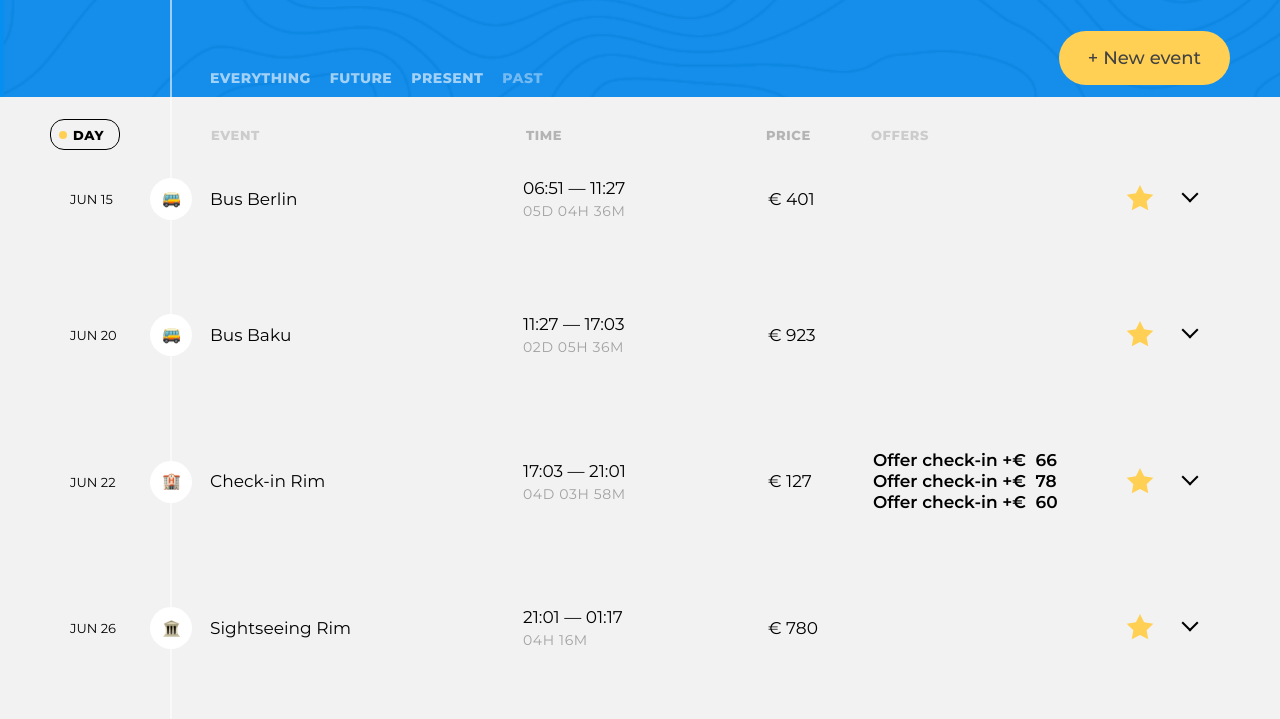
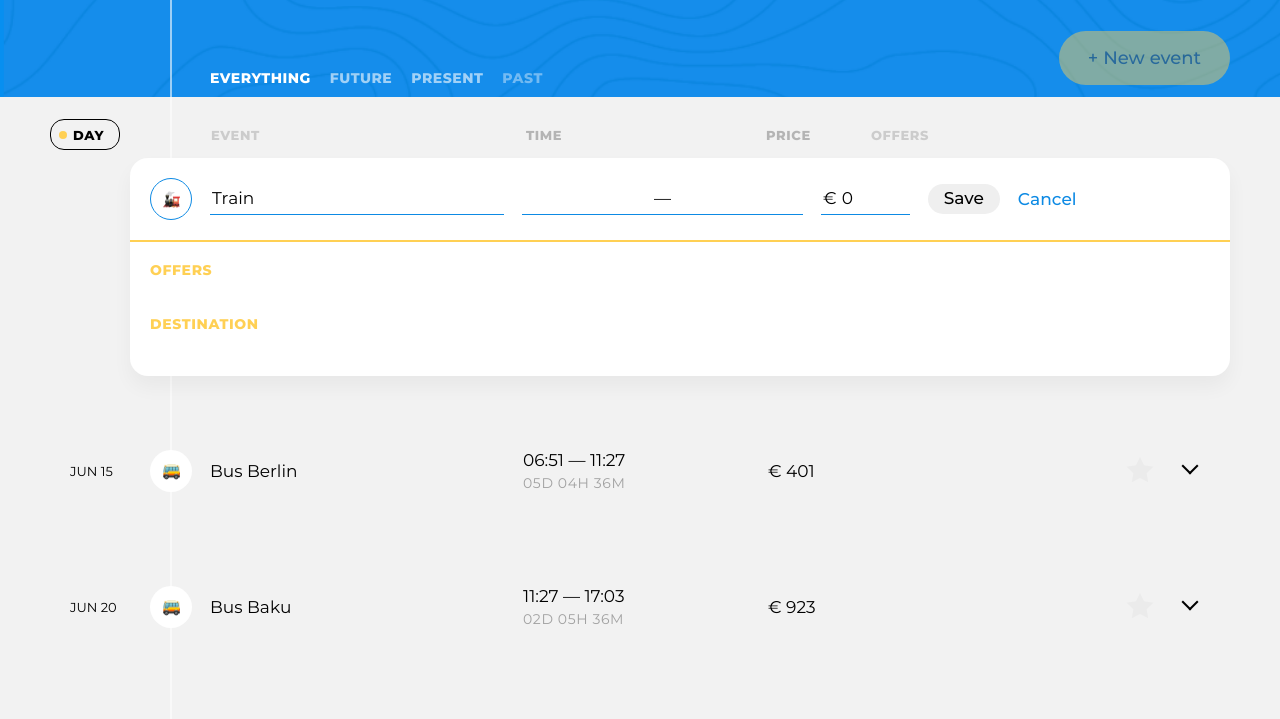
Before and after one commit to htmlacademy-ecmascript/563053-big-trip-20, a website built with webpack: page public/index.html in a window 1280 px wide. Both pictures are taken after a click on the button "New event". Shown: the part 68-787 px from the top of the page. Built offline with nearby package versions, Linux system fonts and the light colour scheme.

Commit message:
hw module7-task1 final changes

```diff
--- a/public/index.html
+++ b/public/index.html
@@ -21,8 +21,6 @@
               <!-- Фильтры -->
             </div>
           </div>
-
-          <button class="trip-main__event-add-btn  btn  btn--big  btn--yellow" type="button">New event</button>
         </div>
       </div>
     </header>
--- a/src/const.js
+++ b/src/const.js
@@ -18,5 +18,10 @@ const UpdateType = {
   MAJOR: 'MAJOR',
 };
 
+const EditType = {
+  EDITING: 'EDITING',
+  CREATING: 'CREATING'
+};
 
-export {SortType, UserAction, UpdateType};
+
+export {SortType, UserAction, UpdateType, EditType};
--- a/src/main.js
+++ b/src/main.js
@@ -29,7 +29,7 @@ const filterPresenter = new FilterPresenter({
   filterModel
 });
 
-const boardPresenter = new BoardPresenter({container: tripEventsContainer, destinationsModel, offersModel, pointsModel, filterModel});
+const boardPresenter = new BoardPresenter({container: tripEventsContainer, newPointButtonContainer: tripMain, destinationsModel, offersModel, pointsModel, filterModel});
 
 render(new TitleView({
   title: 'Amsterdam - Chamonix - Geneva',
--- a/src/mock/const.js
+++ b/src/mock/const.js
@@ -15,7 +15,12 @@ const POINT_EMPTY = {
   basePrice: 0,
   dateFrom: null,
   dateTo: null,
-  destination: null,
+  destination: {
+    id: '',
+    description: '',
+    name: '',
+    pictures: []
+  },
   isFavorite: false,
   offers: [],
   type: DEFAULT_TYPE
--- a/src/model/destination-model.js
+++ b/src/model/destination-model.js
@@ -12,7 +12,11 @@ export default class DestinationsModel {
     return this.#destinations;
   }
 
-  /*getById(id) {
+  getByCity(city) {
+    return this.#destinations.find((pointDestination) => pointDestination.name === city);
+  }
+
+  getById(id) {
     return this.#destinations.find((destination) => destination.id === id);
-  }*/
+  }
 }
--- a/src/presenter/board-presenter.js
+++ b/src/presenter/board-presenter.js
@@ -1,14 +1,18 @@
 import { SortType, UserAction, UpdateType } from '../const.js';
 import {render, remove, replace} from '../framework/render.js';
-import { filter } from '../utils/filter.js';
+import { filter, FilterType } from '../utils/filter.js';
 import { getPointsDateDifference, getPointsDurationDifference, getPointsPriceDifference } from '../utils/point.js';
 import EventListView from '../view/event-list-view.js';
+import NewPointButtonView from '../view/new-button-view.js';
 import SortView from '../view/sort-view.js';
+import NewPointPresenter from './new-point-presenter.js';
 import PointPresenter from './point-presenter.js';
+import MessageView from '../view/message-view.js';
 
 export default class BoardPresenter {
   #eventListComponent = new EventListView();
   #container = null;
+  #newPointButtonContainer = null;
   #destinationModel = null;
   #offersModel = null;
   #pointsModel = null;
@@ -16,15 +20,27 @@ export default class BoardPresenter {
   #pointPresenters = new Map();
   #currentSortType = SortType.DAY;
   #filterModel = null;
+  #newPointPresenter = null;
+  #newPointButton = null;
+  #messageComponent;
   #handleModelEvent = null;
   #isCreating = false;
 
-  constructor({container, destinationsModel, offersModel, pointsModel, filterModel}) {
+  constructor({container, newPointButtonContainer, destinationsModel, offersModel, pointsModel, filterModel}) {
     this.#container = container;
+    this.#newPointButtonContainer = newPointButtonContainer;
     this.#destinationModel = destinationsModel;
     this.#offersModel = offersModel;
     this.#pointsModel = pointsModel;
     this.#filterModel = filterModel;
+
+    this.#newPointPresenter = new NewPointPresenter({
+      container: this.#eventListComponent.element,
+      destinationsModel: this.#destinationModel,
+      offersModel: this.#offersModel,
+      onDataChange: this.#viewActionHandler,
+      onDestroy: this.#newPointDestroyHandler
+    });
 
     this.#pointsModel.addObserver(this.#modelEventHandler);
     this.#filterModel.addObserver(this.#modelEventHandler);
@@ -38,7 +54,8 @@ export default class BoardPresenter {
   }
 
   init() {
-
+    this.#newPointButton = new NewPointButtonView ({onclick: this.#newPointButtonClickHandler});
+    render(this.#newPointButton, this.#newPointButtonContainer);
     this.#renderBoard();
   }
 
@@ -58,14 +75,6 @@ export default class BoardPresenter {
     return filteredData;
   }
 
-  #handleSortTypeChange = (sortType, filteredPoints) => {
-    if (this.#currentSortType !== sortType) {
-      this.#sortPoints(sortType, filteredPoints);
-      this.#clearPoints();
-      this.#renderPoints();
-    }
-  };
-
   #renderSort() {
     const prevSortComponent = this.#sortComponent;
 
@@ -82,6 +91,15 @@ export default class BoardPresenter {
       render(this.#sortComponent, this.#container);
     }
   }
+
+  #handleSortTypeChange = (sortType) => {
+    if (this.#currentSortType !== sortType) {
+      this.#currentSortType = sortType;
+      this.#clearPoints();
+      this.#renderSort();
+      this.#renderPoints();
+    }
+  };
 
   #renderListComponent() {
     render(this.#eventListComponent, this.#container);
@@ -110,11 +128,16 @@ export default class BoardPresenter {
     this.#pointPresenters.clear();
   }
 
+  #renderMessage() {
+    this.#messageComponent = new MessageView({filterType: this.#filterModel.filter});
+    render(this.#messageComponent, this.#container);
+  }
+
   #renderBoard() {
-    /*if (this.points.length === 0 && !this.#isCreating) {
+    if (this.points.length === 0 && !this.#isCreating) {
       this.#renderMessage();
       return;
-    }*/
+    }
 
     this.#renderSort();
     this.#renderListComponent();
@@ -123,7 +146,9 @@ export default class BoardPresenter {
 
   #clearBoard = ({resetSortType = false} = {}) => {
     this.#clearPoints();
-    //remove(this.#messageComponent);
+    if (this.#messageComponent) {
+      remove(this.#messageComponent);
+    }
 
     if (resetSortType) {
       this.#currentSortType = SortType.DAY;
@@ -162,6 +187,24 @@ export default class BoardPresenter {
 
   #modeChangeHandler = () => {
     this.#pointPresenters.forEach((presenter) => presenter.resetView());
-    //this.#newPointPresenter.destroy();
+    this.#newPointPresenter.destroy();
+  };
+
+  #newPointButtonClickHandler = () => {
+    this.#isCreating = true;
+    this.#currentSortType = SortType.DAY;
+    this.#filterModel.setFilter(UpdateType.MAJOR, FilterType.EVERYTHING);
+    this.#newPointButton.setDisabled(true);
+    this.#newPointPresenter.init();
+  };
+
+  #newPointDestroyHandler = () => {
+    this.#isCreating = false;
+    this.#newPointButton.setDisabled(false);
+    if (this.points.length === 0) {
+      remove(this.#sortComponent);
+      this.#sortComponent = null;
+      this.#renderMessage();
+    }
   };
 }
--- a/src/presenter/filter-presenter.js
+++ b/src/presenter/filter-presenter.js
@@ -34,7 +34,7 @@ export default class FilterPresenter {
 
     this.#filterComponent = new FilterView({
       filters: this.filters,
-      currentFilter: this.#currentFilter,
+      currentFilterType: this.#currentFilter,
       onFilterChange: this.#filterTypeChangeHandler
     });
 
--- /dev/null
+++ b/src/presenter/new-point-presenter.js
@@ -0,0 +1,106 @@
+import EditPointView from '../view/edit-point-view.js';
+import {render, remove, RenderPosition} from '../framework/render.js';
+import {UserAction, UpdateType, EditType} from '../const.js';
+import { POINT_EMPTY } from '../mock/const.js';
+
+export default class NewPointPresenter {
+
+  #container = null;
+  #destinationModel = null;
+  #offersModel = null;
+  #pointsModel = null;
+  #filterModel = null;
+  #pointNewComponent = null;
+  #handleFormSubmit = null;
+  #handleDeleteClick = null;
+  #handleDestroy = null;
+  #handleEscKeyDown = null;
+  #handleDataChange = null;
+  #handleDestroyPresenter = null;
+
+  constructor({container, destinationsModel, offersModel, pointsModel, filterModel, onDataChange, onDestroy}) {
+    this.#container = container;
+    this.#destinationModel = destinationsModel;
+    this.#offersModel = offersModel;
+    this.#pointsModel = pointsModel;
+    this.#filterModel = filterModel;
+    this.#handleDataChange = onDataChange;
+    this.#handleDestroyPresenter = onDestroy;
+
+    this._eventEditComponent = null;
+  }
+
+  init() {
+    if (this.#pointNewComponent !== null) {
+      return;
+    }
+
+    this.#pointNewComponent = new EditPointView({
+      point: POINT_EMPTY,
+      pointDestinations: this.#destinationModel.destinations,
+      offers: this.#offersModel,
+      onFormSubmit: this.#formSubmitHandler,
+      onCloseClick: this.#handleClickClose,
+      typeButton: EditType.CREATING,
+      getOffersByType: (type) => this.#offersModel.getByType(type),
+      getDestinationById: (destination) => this.#destinationModel.getById(destination),
+      getDestinationByCity: (city) => this.#destinationModel.getByCity(city)
+    });
+
+    render(this.#pointNewComponent, this.#container, RenderPosition.AFTERBEGIN);
+
+    document.addEventListener('keydown', this.#escKeyDownHandler);
+  }
+
+  destroy () {
+    if (this.#pointNewComponent === null) {
+      return;
+    }
+    this.#handleDestroyPresenter();
+    document.querySelector('.trip-main__event-add-btn').disabled = false;
+    remove(this.#pointNewComponent);
+    this.#pointNewComponent = null;
+
+    document.removeEventListener('keydown', this.#escKeyDownHandler);
+  }
+
+  setSaving() {
+    this._eventEditComponent.updateData({
+      isDisabled: true,
+      isSaving: true,
+    });
+  }
+
+  setAborting() {
+    const resetFormState = () => {
+      this._eventEditComponent.updateData({
+        isDisabled: false,
+        isSaving: false,
+        isDeleting: false,
+      });
+    };
+
+    this._eventEditComponent.shake(resetFormState);
+  }
+
+  #formSubmitHandler = (point) => {
+    this.#handleDataChange(
+      UserAction.CREATE_POINT,
+      UpdateType.MINOR,
+      {id: crypto.randomUUID(),
+        ...point},
+    );
+    this.destroy();
+  };
+
+  #handleClickClose = () => {
+    this.destroy();
+  };
+
+  #escKeyDownHandler = (evt) => {
+    if (evt.key === 'Escape' || evt.key === 'Esc') {
+      evt.preventDefault();
+      this.destroy();
+    }
+  };
+}
--- a/src/presenter/point-presenter.js
+++ b/src/presenter/point-presenter.js
@@ -52,8 +52,10 @@ export default class PointPresenter {
       onFormSubmit: this.#handleFormSubmit,
       onCloseClick: this.#handleClickClose,
       onDeleteClick: this.#handleDeleteClick,
-      getOffersByType: (type) => this.#offersModel.getByType(type)}
-    );
+      getDestinationById: (destination) => this.#destinationModel.getById(destination),
+      getOffersByType: (type) => this.#offersModel.getByType(type),
+      getDestinationByCity: (city) => this.#destinationModel.getByCity(city)
+    });
 
     if (prevPointComponent === null || prevPointEditComponent === null) {
       return render(this.#pointComponent, this.#container);
@@ -85,7 +87,10 @@ export default class PointPresenter {
   }
 
   #handleFavoriteClick = () => {
-    this.#handleDataChange({...this.#point, isFavorite: !this.#point.isFavorite});
+    this.#handleDataChange(
+      UserAction.UPDATE_POINT,
+      UpdateType.MINOR,
+      {...this.#point, isFavorite: !this.#point.isFavorite});
   };
 
   #onEscKeydown = (evt) => {
--- a/src/view/edit-point-view.js
+++ b/src/view/edit-point-view.js
@@ -2,6 +2,7 @@ import flatpickr from 'flatpickr';
 
 import { formatStringToDateTime } from '../utils.js';
 import {POINT_EMPTY} from '../mock/const.js';
+import { EditType } from '../const.js';
 import AbstractStatefulView from '../framework/view/abstract-stateful-view.js';
 
 import 'flatpickr/dist/flatpickr.min.css';
@@ -16,6 +17,25 @@ const DEFAULT_TYPES = [
   {text: 'Check-in', id: 'check-in'},
   {text: 'Sightseeing', id: 'sightseeing'},
   {text: 'Restaurant', id: 'restaurant'}];
+
+const ButtonLabel = {
+  [EditType.EDITING]: 'Delete',
+  [EditType.CREATING]: 'Cancel'
+};
+
+function createDeleteButtonTemplate ({typeButton}) {
+  return `<button class= "event__reset-btn" type="reset">${ButtonLabel[typeButton]}</button>`;
+}
+
+function createRollupButtonTemplate () {
+  return '<button class= "event__rollup-btn" type="button"><span class="visually-hidden">Open event</span></button>';
+}
+
+function createPointEditControlTemplate ({typeButton}) {
+  return `<button class= "event__save-btn btn btn-blue" type="submit">Save</button>
+  ${createDeleteButtonTemplate({typeButton})}
+  ${(typeButton !== EditType.CREATING) ? createRollupButtonTemplate() : ''}`;
+}
 
 const OFFFER_CHECKBOX_NAME = 'event-offer-luggage';
 
@@ -64,14 +84,15 @@ function createDestinationList (pointDestinations) {
 }
 
 
-function getEditPointTemplate ({point, pointDestinations, offers}) {
+function getEditPointTemplate ({point, pointDestinations, offers, typeButton}, getOffersByType, getDestinationById) {
 
   const {
     basePrice, dateFrom, dateTo, type
   } = point;
 
+  const OffersByType = getOffersByType(type);
 
-  const destination = pointDestinations.find((descPoint) => descPoint.id === point.destination);
+  const destination = getDestinationById(point.destination);
 
   return `<li class="trip-events__item">
   <form class="event event--edit" action="#" method="post">
@@ -97,7 +118,7 @@ function getEditPointTemplate ({point, pointDestinations, offers}) {
                     <label class="event__label  event__type-output" for="event-destination-1">
                       ${type}
                     </label>
-                    <input class="event__input  event__input--destination" id="event-destination-1" type="text" name="event-destination" value="${destination.name}" list="destination-list-1">
+                    <input class="event__input  event__input--destination" id="event-destination-1" type="text" name="event-destination" value="${destination ? destination.name : ''}" list="destination-list-1">
                     <datalist id="destination-list-1">
                     ${createDestinationList(pointDestinations)}
                     </datalist>
@@ -105,10 +126,10 @@ function getEditPointTemplate ({point, pointDestinations, offers}) {
 
                   <div class="event__field-group  event__field-group--time">
                     <label class="visually-hidden" for="event-start-time-1">From</label>
-                    <input class="event__input  event__input--time" id="event-start-time-1" type="text" name="event-start-time" value="${formatStringToDateTime(dateFrom)}">
+                    <input class="event__input  event__input--time" id="event-start-time-1" type="text" name="event-start-time" value="${typeButton === EditType.EDITING ? formatStringToDateTime(dateFrom) : ''}">
                     &mdash;
                     <label class="visually-hidden" for="event-end-time-1">To</label>
-                    <input class="event__input  event__input--time" id="event-end-time-1" type="text" name="event-end-time" value="${formatStringToDateTime(dateTo)}">
+                    <input class="event__input  event__input--time" id="event-end-time-1" type="text" name="event-end-time" value="${typeButton === EditType.EDITING ? formatStringToDateTime(dateTo) : ''}">
                   </div>
 
                   <div class="event__field-group  event__field-group--price">
@@ -118,23 +139,21 @@ function getEditPointTemplate ({point, pointDestinations, offers}) {
                     </label>
                     <input class="event__input  event__input--price" id="event-price-1" type="number" name="event-price" value="${basePrice}">
                   </div>
+                    ${createPointEditControlTemplate({typeButton})}
 
-                  <button class="event__save-btn  btn  btn--blue" type="submit">Save</button>
-                  <button class="event__reset-btn" type="reset">Delete</button>
-                  <button class="event__rollup-btn" type="button">
                     <span class="visually-hidden">Open event</span>
                   </button>
                 </header>
 
                 <section class="event__details">
-                ${createOfferTemplate(offers, point.offers)}
+                ${typeButton === EditType.EDITING ? createOfferTemplate(offers, point.offers) : createOfferTemplate(OffersByType, point.offers)}
 
                   <section class="event__section  event__section--destination">
                     <h3 class="event__section-title  event__section-title--destination">Destination</h3>
-                    <p class="event__destination-description">${destination.description}</p>
+                    <p class="event__destination-description">${destination ? destination.description : ''}</p>
                     <div class="event__photos-container">
                       <div class="event__photos-tape">
-                    ${createPhotoTemplate(destination.pictures)}
+                    ${createPhotoTemplate(destination ? destination.pictures : [])}
                       </div>
                     </div>
                   </section>
@@ -151,15 +170,20 @@ export default class EditPointView extends AbstractStatefulView {
   #datepickerFrom = null;
   #datepickerTo = null;
   #onDeleteClick = null;
+  #getDestinationById = null;
+  #getDestinationByCity = null;
 
-  constructor({point = POINT_EMPTY, pointDestinations, offers, onFormSubmit, onDeleteClick, onCloseClick, getOffersByType}) {
+  constructor({point = POINT_EMPTY, pointDestinations, offers, onFormSubmit, onDeleteClick, onCloseClick, getOffersByType, getDestinationById, typeButton = EditType.EDITING, getDestinationByCity}) {
     super();
     this.#getOffersByType = getOffersByType;
+    this.#getDestinationById = getDestinationById;
+    this.#getDestinationByCity = getDestinationByCity;
 
     this._setState({
       point,
       offers,
       pointDestinations,
+      typeButton,
     });
     this.#pointDestinations = pointDestinations;
     this.#onFormSubmit = onFormSubmit;
@@ -170,7 +194,7 @@ export default class EditPointView extends AbstractStatefulView {
   }
 
   get template() {
-    return getEditPointTemplate(this._state);
+    return getEditPointTemplate(this._state, this.#getOffersByType, this.#getDestinationById);
   }
 
   /**
@@ -200,17 +224,17 @@ export default class EditPointView extends AbstractStatefulView {
   };
 
   #destinationInputChange = (evt) => {
+    const destination = this.#getDestinationByCity(evt.target.value);
+    const isEnteredNewDestination = destination && destination.id !== this._state.point.destination;
 
-    const selectedDestinations = this.#pointDestinations.find((pointDestination) => pointDestination.name === evt.target.value);
-
-    const selectedDestinationId = (selectedDestinations) ? selectedDestinations.id : null;
-
+    if (destination && isEnteredNewDestination) {
       this.updateElement({
         point: {
           ...this._state.point,
-        destination: selectedDestinationId
+          destination: destination.id
         }
       });
+    }
   };
 
   reset = (point) => this.updateElement({point});
@@ -283,11 +307,17 @@ export default class EditPointView extends AbstractStatefulView {
 
   _restoreHandlers = () => {
     const form = this.element.querySelector('form');
-    this.element.querySelector('.event__rollup-btn').addEventListener('click', this.#onCloseClick);
 
     form.addEventListener('submit', this.#onFormSubmitClick);
 
+    if (this._state.typeButton === EditType.EDITING) {
+      this.element.querySelector('.event__rollup-btn').addEventListener('click', this.#onCloseClick);
+
       this.element.querySelector('.event__reset-btn').addEventListener('click', this.#onFormDeleteHandler);
+    } else {
+      this.element.querySelector('.event__reset-btn').addEventListener('click', this.#onFormCancelHandler);
+    }
+
 
     this.element.querySelector('.event__type-group').addEventListener('change', this.#onTypeChange);
 
@@ -314,4 +344,9 @@ export default class EditPointView extends AbstractStatefulView {
     evt.preventDefault();
     this.#onDeleteClick({...this._state.point});
   };
+
+  #onFormCancelHandler = (evt) => {
+    evt.preventDefault();
+    this.#onCloseClick();
+  };
 }
--- a/src/view/filter-view.js
+++ b/src/view/filter-view.js
@@ -1,17 +1,19 @@
 import AbstractView from '../framework/view/abstract-view.js';
 
-function createFilterItem (filter) {
+function createFilterItem (filter, currentFilterType) {
   return `<div class="trip-filters__filter">
-    <input id="filter-${filter.type}" class="trip-filters__filter-input  visually-hidden" type="radio" name="trip-filter" value="${filter.type}" ${(filter.hasPoints) ? '' : 'disabled'}>
+  <input id="filter-${filter.type}" class="trip-filters__filter-input  visually-hidden" type="radio" name="trip-filter" value="${filter.type}" ${(filter.hasPoints) ? '' : 'disabled'} ${filter.type === currentFilterType ? 'checked' : ''}>
     <label class="trip-filters__filter-label" for="filter-${filter.type}">${filter.type}</label>
-  </div>`;
+    </div>`;
 }
 
-function createFilterViewTemplate (filters) {
+function createFilterViewTemplate (filters, currentFilterType) {
+
+  const filteredItemsTemplate = filters.map((filter) => createFilterItem(filter, currentFilterType)).join('');
+
   return `
     <form class="trip-filters" action="#" method="get">
-      ${filters.map(createFilterItem).join('')}
-
+      ${filteredItemsTemplate}
       <button class="visually-hidden" type="submit">Accept filter</button>
     </form>`;
 }
--- /dev/null
+++ b/src/view/message-view.js
@@ -0,0 +1,29 @@
+import AbstractView from '../framework/view/abstract-view.js';
+import { FilterType } from '../utils/filter.js';
+
+const NoPointsTextType = {
+  [FilterType.EVERYTHING]: 'Click New Event to create your first point',
+  [FilterType.FUTURE]: 'There are no future events now',
+  [FilterType.PRESENT]: 'There are no present events now',
+  [FilterType.PAST]: 'There are no past events now'
+};
+
+function createMessageTemplate(filterType) {
+  const noPointTextValue = NoPointsTextType[filterType];
+
+  return `<p class="trip-events__msg">${noPointTextValue}</p>`;
+}
+
+export default class MessageView extends AbstractView {
+
+  #filterType = null;
+
+  constructor({filterType}) {
+    super();
+    this.#filterType = filterType;
+  }
+
+  get template() {
+    return createMessageTemplate(this.#filterType);
+  }
+}
--- /dev/null
+++ b/src/view/new-button-view.js
@@ -0,0 +1,28 @@
+import AbstractView from '../framework/view/abstract-view.js';
+
+function createNewButtonTemplate(isDisabled) {
+  return `<button class="trip-main__event-add-btn  btn  btn--big  btn--yellow" type="button" ${isDisabled ? 'disabled' : ''}>New event</button>`;
+}
+
+export default class NewPointButtonView extends AbstractView {
+
+  #onClickNewButton = null;
+  #isDisabled = null;
+
+  constructor({onclick}) {
+    super();
+    this.#onClickNewButton = onclick;
+    this.#isDisabled = false;
+
+    this.element.addEventListener('click', this.#onClickNewButton);
+  }
+
+  get template() {
+    return createNewButtonTemplate(this.#isDisabled);
+  }
+
+  setDisabled(value) {
+    this.#isDisabled = value;
+    this.element.setAttribute('disabled', (this.#isDisabled ? 'disabled' : ''));
+  }
+}
--- a/src/view/sort-view.js
+++ b/src/view/sort-view.js
@@ -1,28 +1,29 @@
 import AbstractView from '../framework/view/abstract-view.js';
 
 const DEFAULT_FILTERS = [
-  {id: 'day', text: 'Day', checked: true},
+  {id: 'day', text: 'Day', disabled: false},
   {id: 'event', text: 'Event', disabled: true},
-  {id: 'time', text: 'Time'},
-  {id: 'price', text: 'Price'},
+  {id: 'time', text: 'Time', disabled: false},
+  {id: 'price', text: 'Price', disabled: false},
   {id: 'offer', text: 'Offers', disabled: true}
 ];
 
-function createSortItem({id, text, checked, disabled} = DEFAULT_FILTERS) {
-
-
+function createSortItem({id, text, disabled} = DEFAULT_FILTERS, sortType) {
   return `<div class="trip-sort__item  trip-sort__item--${id}">
-  <input id="sort-${id}" class="trip-sort__input  visually-hidden" type="radio" name="trip-sort" value="sort-${id}" ${checked ? 'checked' : ''} ${disabled ? 'disabled' : ''}>
+  <input id="sort-${id}" class="trip-sort__input  visually-hidden" type="radio" name="trip-sort" value="sort-${id}" ${id === sortType && disabled === false ? 'checked' : ''} ${disabled ? 'disabled' : ''}>
   <label class="trip-sort__btn" for="sort-${id}" data-sort-type="${id}">${text}</label>
 </div>`;
 }
 
 
-function createSortViewTemplate () {
+function createSortViewTemplate (sortType) {
+
+  const sortItemsTemplate = DEFAULT_FILTERS.map((sort) => createSortItem(sort, sortType)).join('');
+
   return `
   <form class="trip-events__trip-sort  trip-sort" action="#" method="get">
 
-    ${DEFAULT_FILTERS.map(createSortItem).join('')}
+    ${sortItemsTemplate}
 
 </form>
 `;
@@ -31,17 +32,19 @@ function createSortViewTemplate () {
 export default class SortView extends AbstractView {
   #handleSortTypeChange = null;
   #filteredPoints = null;
+  #sortType = null;
 
-  constructor({onSortTypeChange, points}) {
+  constructor({onSortTypeChange, points, sortType}) {
     super();
     this.#handleSortTypeChange = onSortTypeChange;
     this.#filteredPoints = points;
+    this.#sortType = sortType;
 
     this.element.addEventListener('click', this.#sortTypeChangeHandler);
   }
 
   get template() {
-    return createSortViewTemplate();
+    return createSortViewTemplate(this.#sortType);
   }
 
   #sortTypeChangeHandler = (evt) => {
--- a/src/view/trip-item-view.js
+++ b/src/view/trip-item-view.js
@@ -3,11 +3,11 @@ import { formatStringToShortDate, formatStringToTime, getPointDuration } from '.
 
 function createTripItemTemplate({ point, pointDestinations, pointOffers }) {
   const {
-    basePrice, dateFrom, dateTo, destination, offers, type
+    basePrice, dateFrom, dateTo, destination, offers, type, isFavorite
   } = point;
 
   const pointOffer = pointOffers.find((offer) => offer.type === type);
-  const offersData = /*offers.length && */pointOffer.offers.filter(({ id }) => offers.indexOf(id) !== -1);
+  const offersData = pointOffer.offers.filter(({ id }) => offers.indexOf(id) !== -1);
 
   const pointDestination = pointDestinations.filter(({ id }) => destination.indexOf(id) !== -1);
 
@@ -45,7 +45,7 @@ function createTripItemTemplate({ point, pointDestinations, pointOffers }) {
     <ul class="event__selected-offers">
       ${offerTemplate}
     </ul>
-    <button class="event__favorite-btn event__favorite-btn--active" type="button">
+    <button class="event__favorite-btn event__favorite-btn${isFavorite ? '--active' : ''}" type="button">
       <span class="visually-hidden">Add to favorite</span>
       <svg class="event__favorite-icon" width="28" height="28" viewBox="0 0 28 28">
         <path d="M14 21l-8.22899 4.3262 1.57159-9.1631L.685209 9.67376 9.8855 8.33688 14 0l4.1145 8.33688 9.2003 1.33688-6.6574 6.48934 1.5716 9.1631L14 21z"/>
```
Also changed, not shown: src/model/points-model.js (+5 -3 lines). Lines whose indentation alone changed are shown as unchanged.
